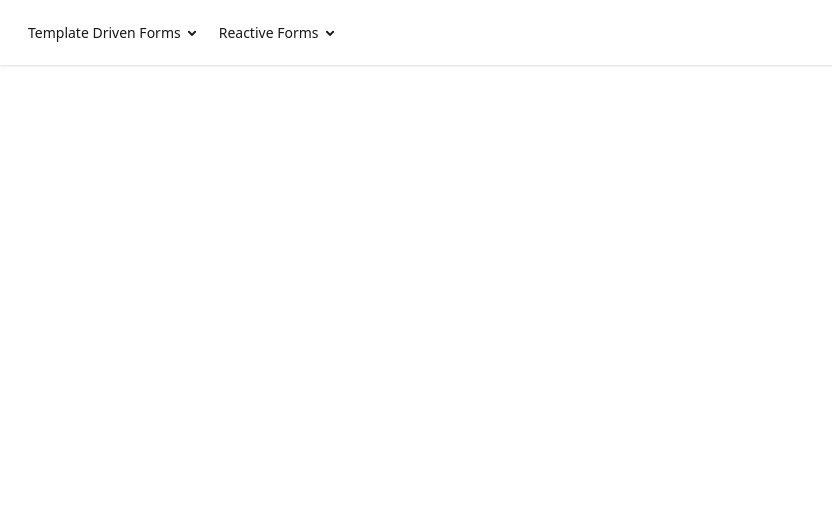
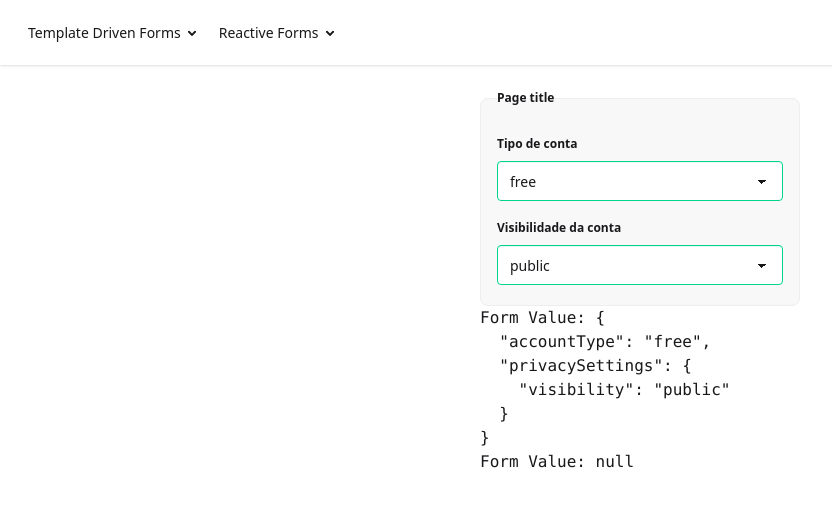
Before and after one commit to lodovikoa/curso-formularios-com-angular, an Angular app: page /reactive-forms/sub-forms in a window 1280 px wide. Before the commit this address led to /. Shown: the top 506 px of the page, without its empty margins (0-832 px from the left). Built offline with nearby package versions, Linux system fonts and the light colour scheme.

Commit message:
feat: Aulas

```diff
--- /dev/null
+++ b/src/app/features/reactive-forms/8.sub-forms/enums/account-type.enum.ts
@@ -0,0 +1,4 @@
+export enum AccountType {
+  FREE = 'free',
+  PREMIUM = 'premium',
+}
--- /dev/null
+++ b/src/app/features/reactive-forms/8.sub-forms/enums/account-visibility.enum.ts
@@ -0,0 +1,4 @@
+export enum AccountVisibility {
+  PUBLIC = 'public',
+  PRIVATE = 'private',
+}
--- /dev/null
+++ b/src/app/features/reactive-forms/8.sub-forms/sub-forms.component.html
@@ -0,0 +1,33 @@
+<form [formGroup]="form">
+  <fieldset class="fieldset bg-base-200 border-base-300 rounded-box w-xs border p-4">
+    <legend class="fieldset-legend">Page title</legend>
+
+    <fieldset class="fieldset">
+      <legend class="fieldset-legend">Tipo de conta</legend>
+      <select id="tpConta" class="select" formControlName="accountType">
+        <option disabled selected>Escolha do tipo de conta</option>
+        @for (item of accountTypes(); track $index) {
+          <option [value]="item"> {{ item }} </option>
+        }
+      </select>
+    </fieldset>
+
+    <form formGroupName="privacySettings">
+      <fieldset class="fieldset">
+        <legend class="fieldset-legend">Visibilidade da conta</legend>
+        <select id="tpVisibilidade" class="select" formControlName="visibility">
+          <option disabled selected>Escolha a visibilidade da conta</option>
+          @for (item of accountVisibilities(); track $index) {
+            <option [value]="item"> {{ item }} </option>
+          }
+        </select>
+    </fieldset>
+
+    </form>
+  </fieldset>
+
+  <div>
+    <pre>Form Value: {{ form.value | json }} </pre>
+    <pre>Form Value: {{ form.errors | json }} </pre>
+  </div>
+</form>
--- /dev/null
+++ b/src/app/features/reactive-forms/8.sub-forms/sub-forms.component.ts
@@ -0,0 +1,33 @@
+import { JsonPipe } from '@angular/common';
+import { ChangeDetectionStrategy, Component, signal } from '@angular/core';
+import { FormControl, FormGroup, ReactiveFormsModule } from '@angular/forms';
+import { accountVisibilityValidator } from './validators/account-visibility.validator';
+import { AccountType } from './enums/account-type.enum';
+import { AccountVisibility } from './enums/account-visibility.enum';
+
+@Component({
+  selector: 'app-sub-forms',
+  imports: [ ReactiveFormsModule,JsonPipe ],
+  templateUrl: './sub-forms.component.html',
+  styleUrl: './sub-forms.component.css',
+  changeDetection: ChangeDetectionStrategy.OnPush,
+})
+export class SubFormsComponent {
+
+  protected form = new FormGroup({
+    accountType: new FormControl<AccountType>(AccountType.FREE),
+    privacySettings: new FormGroup({
+      visibility: new FormControl<AccountVisibility>(AccountVisibility.PUBLIC)
+    })
+  }, {
+    validators: [
+      accountVisibilityValidator( {
+        accountType: 'accountType',
+        visibility: ['privacySettings', 'visibility']
+      })
+    ]
+  });
+
+  protected accountTypes = signal(Object.values(AccountType));
+  protected accountVisibilities = signal(Object.values(AccountVisibility));
+}
--- /dev/null
+++ b/src/app/features/reactive-forms/8.sub-forms/validators/account-visibility.validator.ts
@@ -0,0 +1,20 @@
+import { AbstractControl, ValidationErrors, ValidatorFn } from "@angular/forms";
+import { AccountType } from "../enums/account-type.enum";
+import { AccountVisibility } from "../enums/account-visibility.enum";
+
+interface AccountVisibilityValidatorOptions {
+  accountType: string | string[];
+  visibility:  string | string[];
+}
+
+export function accountVisibilityValidator(options: AccountVisibilityValidatorOptions): ValidatorFn {
+  return (form: AbstractControl): ValidationErrors | null => {
+    const accountType = form.get(options.accountType)?.value;
+    const visibility = form.get(options.visibility)?.value;
+
+    if(accountType === AccountType.FREE && visibility === AccountVisibility.PRIVATE) {
+      return { privateNotAllowed: true };
+    }
+    return null;
+  }
+}
--- /dev/null
+++ b/src/app/features/reactive-forms/9.form-array/form-array.component.html
@@ -0,0 +1,30 @@
+<form [formGroup]="form">
+  <fieldset class="fieldset">
+    <legend class="fieldset-legend">Nome</legend>
+    <input id="nmNome" type="text" class="input" placeholder="Digite o nome" formControlName="name" />
+    <app-error-messages [control]="form.controls.name" />
+  </fieldset>
+  <fieldset class="fieldset" formArrayName="emails" >
+    <legend class="fieldset-legend">Emails</legend>
+
+    @for (item of form.controls.emails.controls; track item) {
+      <div class="join">
+        <div>
+            <input class="input join-item" placeholder="Digite o nome" [formControlName]="$index"  />
+            <app-error-messages [control]="item" />
+        </div>
+          @if(form.controls.emails.controls.length > 1) {
+            <button class="btn btn-error join-item" (click)="removeEmail($index)">Remover</button>
+          }
+        </div>
+    }
+
+    <button class="btn btn-primary btn-xs" (click)="addEmail()" >Adicionar email</button>
+    <app-error-messages [control]="form.controls.emails" />
+
+  </fieldset>
+
+  <button class="btn btn-primary" [disabled]="form.invalid"> Salvar </button>
+
+  <pre>Valores: {{ form.value | json }}</pre>
+</form>
--- /dev/null
+++ b/src/app/features/reactive-forms/9.form-array/form-array.component.ts
@@ -0,0 +1,32 @@
+import { ChangeDetectionStrategy, Component } from '@angular/core';
+import { FormArray, FormControl, FormGroup, ReactiveFormsModule, Validators } from '@angular/forms';
+import { ErrorMessagesComponent } from '../../../shared/error-messages/components/error-messages/error-messages.component';
+import { JsonPipe } from '@angular/common';
+import { avoidRepeatedEmail } from './validations/avoid-repeated-email.validator';
+
+@Component({
+  selector: 'app-form-array',
+  imports: [ ReactiveFormsModule, ErrorMessagesComponent, JsonPipe ],
+  templateUrl: './form-array.component.html',
+  styleUrl: './form-array.component.css',
+  changeDetection: ChangeDetectionStrategy.OnPush,
+})
+export class FormArrayComponent {
+
+  protected form = new FormGroup({
+    name: new FormControl('', { validators: [Validators.required] }),
+    emails: new FormArray([ this.createFormControl() ], { validators: [Validators.required] })
+  });
+
+  protected addEmail() {
+    this.form.controls.emails.push(this.createFormControl());
+  }
+
+  protected removeEmail(index: number) {
+    this.form.controls.emails.removeAt(index);
+  }
+
+  private createFormControl() {
+    return new FormControl('', { validators: [Validators.required, Validators.email, avoidRepeatedEmail ] });
+  }
+}
--- /dev/null
+++ b/src/app/features/reactive-forms/9.form-array/validations/avoid-repeated-email.validator.ts
@@ -0,0 +1,18 @@
+import { AbstractControl, FormArray, ValidationErrors } from "@angular/forms";
+
+export function avoidRepeatedEmail(control: AbstractControl): ValidationErrors | null {
+  const isFormArray = control.parent instanceof FormArray;
+  if(!isFormArray) { return null}
+
+  const formArray = control.parent;
+  if(formArray.controls.length < 2) { return null }
+
+  const exists = formArray.controls
+    .filter((item) => item != control)
+    .some((item) => item.value === control.value);
+  if(exists) { return {
+      repeatedEmail: true }
+    }
+
+  return null;
+}
--- a/src/app/features/reactive-forms/routes.ts
+++ b/src/app/features/reactive-forms/routes.ts
@@ -6,6 +6,8 @@ import { SetErrorsComponent } from './4.set-errors/set-errors.component';
 import { FormGroupComponent } from './5.form-group/form-group.component';
 import { ManipulateControlsComponent } from './6.manipulate-controls/manipulate-controls.component';
 import { FormRecordComponent } from './7.form-record/form-record.component';
+import { SubFormsComponent } from './8.sub-forms/sub-forms.component';
+import { FormArrayComponent } from './9.form-array/form-array.component';
 
 export const reactiveFormsFormControlRoutes: Routes = [
   { path: 'form-control', component: FormControlComponent },
@@ -14,5 +16,7 @@ export const reactiveFormsFormControlRoutes: Routes = [
   { path: 'set-errors', component: SetErrorsComponent },
   { path: 'form-group', component: FormGroupComponent },
   { path: 'manipulate-controls', component: ManipulateControlsComponent },
-  { path: 'form-record', component: FormRecordComponent }
+  { path: 'form-record', component: FormRecordComponent },
+  { path: 'sub-forms', component: SubFormsComponent },
+  { path: 'form-array', component: FormArrayComponent }
 ];
--- a/src/app/shared/error-messages/data/messages.data.ts
+++ b/src/app/shared/error-messages/data/messages.data.ts
@@ -9,7 +9,8 @@ export const errorMessages: tErrorMessages['errorMessages'] = {
   invalidMaxNames: ({ maxQuantity, currentQuantity }) => `A quantidade máxima de nomes é ${maxQuantity}. (atualmente ${currentQuantity})`,
   invalidFullName: () => 'O nome completo deve conter pelo menos um sobrenome.',
   similarName: () => 'Já existe um nome parecido com esse!',
-  fieldNameExists: () => 'Esse campo já existe!'
+  fieldNameExists: () => 'Esse campo já existe!',
+  repeatedEmail: () => 'Email já encontra-se na lista!'
 };
 
 export const pendingMessage = 'Validando...';
```
Also changed, not shown: src/app/features/reactive-forms/8.sub-forms/sub-forms.component.css (added), src/app/features/reactive-forms/9.form-array/form-array.component.css (added).
